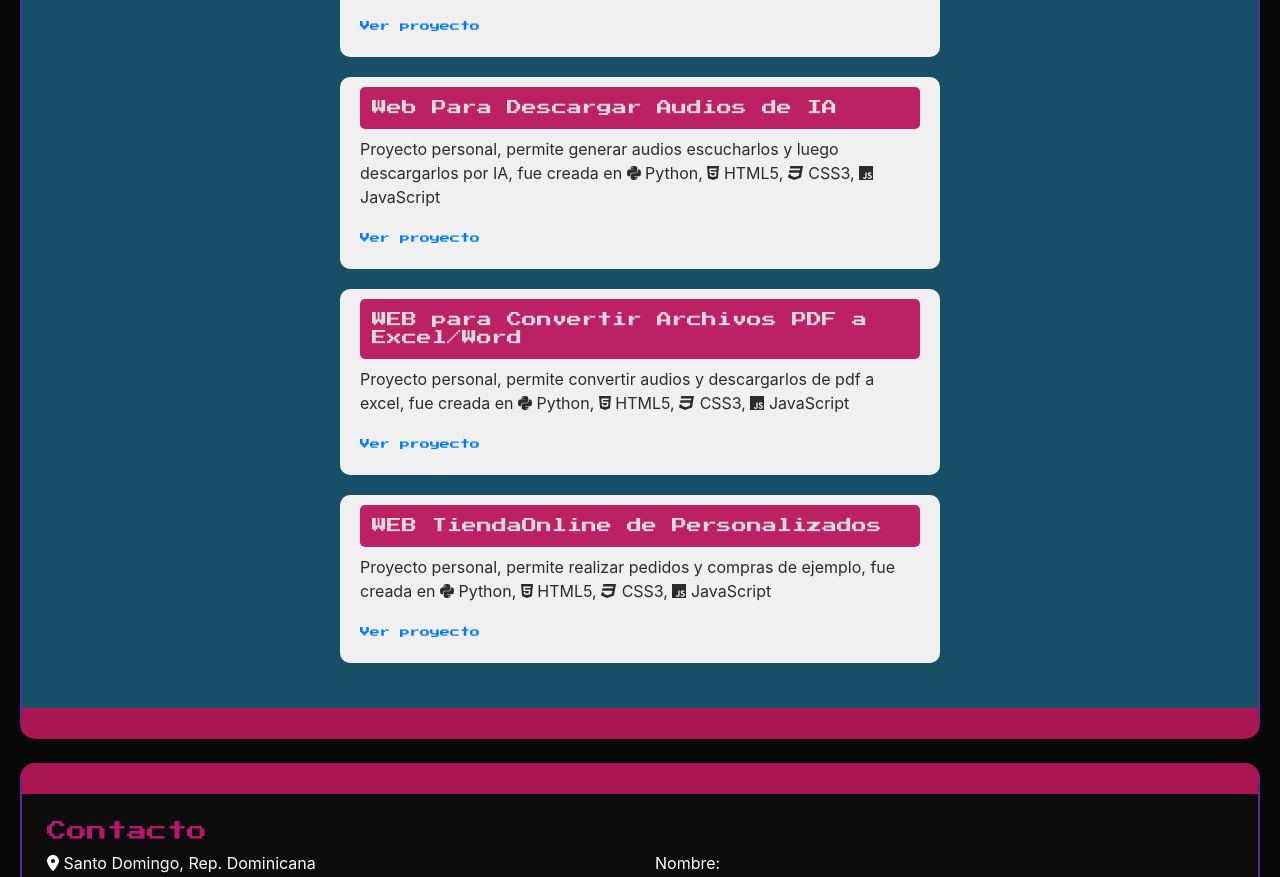
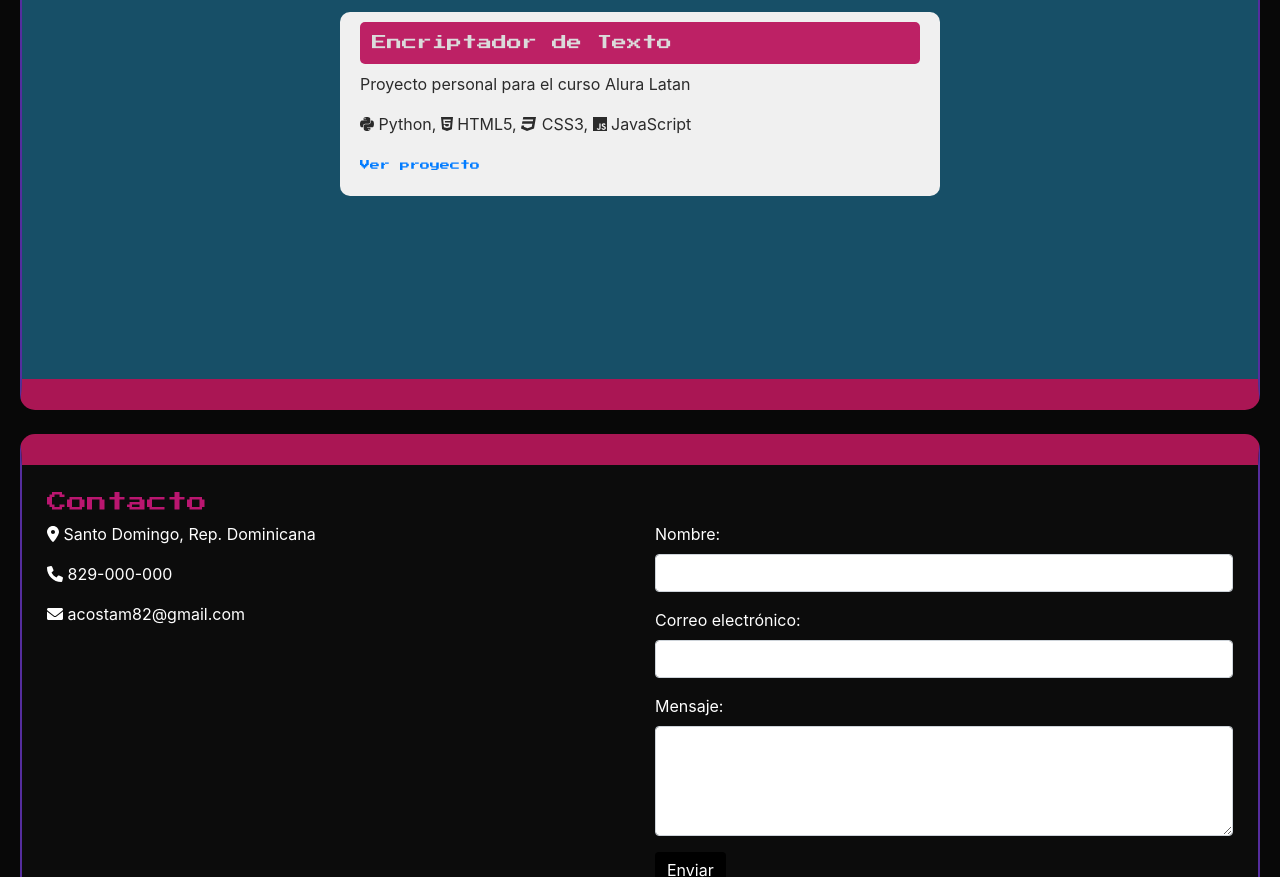
Before and after one commit to AcostaMartha/marthaacostacv.github.io, a plain HTML site: page index.html in a window 1280 px wide. Shown: the part 3787-4664 px from the top of the page. Drawn offline with nearby package versions, Linux system fonts and the light colour scheme.

Commit message:
Update index.html

```diff
--- a/index.html
+++ b/index.html
@@ -243,7 +243,7 @@
                         <i class="fab fa-python"></i> Python, <i class="fab fa-html5"></i> HTML5,
                         <i class="fab fa-css3"></i> CSS3, <i class="fab fa-js"></i> JavaScript</p>
                     <a href="#" target="_blank">En proceso</a>
-                    <img src="static/img/ImgEncriptador.png" alt="">
+                    <img src="" alt="">
                 </div>
                 <div class="project-item" onmouseover="showImage('imgEncriptador')" onmouseout="hideImage('imgEncriptador')">
                     <h3>Encriptador de Texto</h3>
@@ -253,32 +253,6 @@
 
                     <a href="https://acostamartha.github.io/encriptador.github.io/" target="_blank">Ver proyecto</a>
                     <img src="static/img/ImgEncriptador.png" alt="Slide 1">
-                </div>
-
-
-                <div class="project-item">
-                    <h3>Web Para Descargar Audios de IA</h3>
-                    <p>Proyecto personal, permite generar audios escucharlos y luego descargarlos por IA, fue creada en
-                        <i class="fab fa-python"></i> Python, <i class="fab fa-html5"></i> HTML5,
-                        <i class="fab fa-css3"></i> CSS3, <i class="fab fa-js"></i> JavaScript</p>
-                    <a href="#" target="_blank">Ver proyecto</a>
-                    <img src="" alt="">
-                </div>
-                <div class="project-item">
-                    <h3>WEB para Convertir Archivos PDF a Excel/Word</h3>
-                    <p>Proyecto personal, permite convertir audios y descargarlos de pdf a excel, fue creada en
-                        <i class="fab fa-python"></i> Python, <i class="fab fa-html5"></i> HTML5,
-                        <i class="fab fa-css3"></i> CSS3, <i class="fab fa-js"></i> JavaScript</p>
-                    <a href="#" target="_blank">Ver proyecto</a>
-                    <img src="" alt="">
-                </div>
-                <div class="project-item">
-                    <h3>WEB TiendaOnline de Personalizados</h3>
-                    <p>Proyecto personal, permite realizar pedidos y compras de ejemplo, fue creada en
-                        <i class="fab fa-python"></i> Python, <i class="fab fa-html5"></i> HTML5,
-                        <i class="fab fa-css3"></i> CSS3, <i class="fab fa-js"></i> JavaScript</p>
-                    <a href="#" target="_blank">Ver proyecto</a>
-                    <img src="" alt="">
                 </div>
             </div>
         </section>
```
